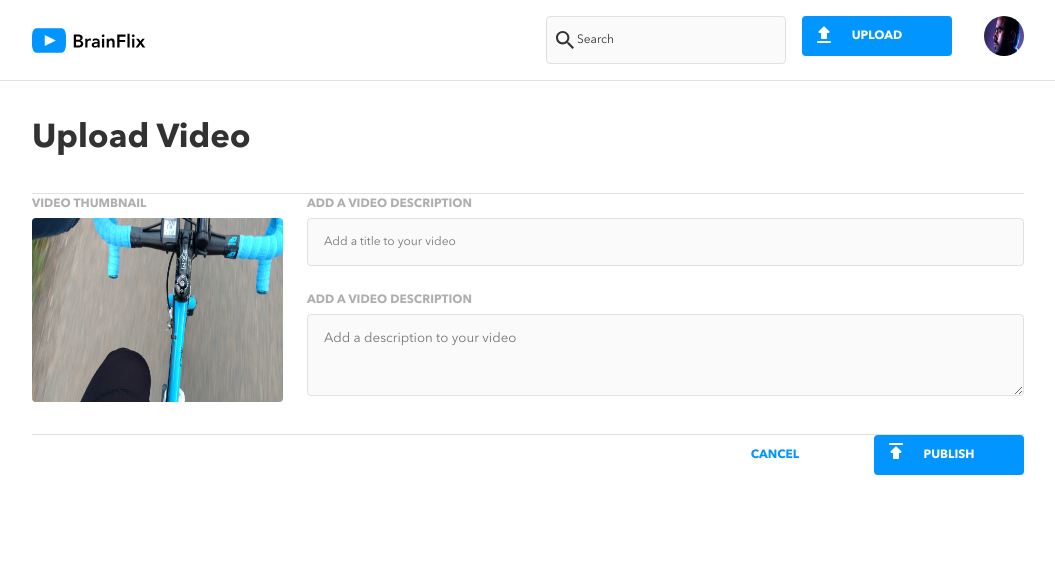
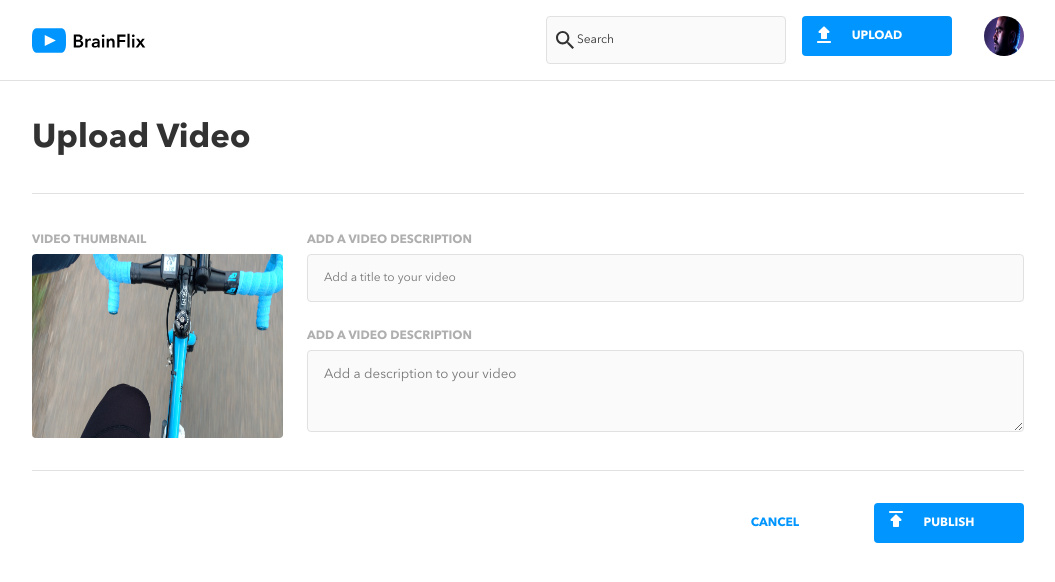
Before and after one commit to SimaRjb/Sima-Rajabi-BrainFlix, a React (Create React App) app: page /upload in a window 1280 px wide. Shown: the top 582 px of the page, without its empty margins (112-1167 px from the left). Built offline with nearby package versions, Linux system fonts and the light colour scheme.

Commit message:
removed comments

```diff
--- a/src/pages/VideoUpload/VideoUpload.jsx
+++ b/src/pages/VideoUpload/VideoUpload.jsx
@@ -1,8 +1,15 @@
 import "./VideoUpload.scss";
 import formImg from "../../assets/images/Upload-video-preview.jpg";
 import publishIcon from "../../assets/icons/publish.svg";
+import { useNavigate } from "react-router-dom";
 
 function VideoUpload() {
+  const navigate = useNavigate();
+  const submitHandler = ()=>{
+    alert("submitted successfully")
+    navigate("/");
+  }
+
   return (
     <main>
       <section className="upload-wrapper">
@@ -16,7 +23,7 @@ function VideoUpload() {
 
             <section className="form-upload-wrapper">
               <div className="form-upload-container">
-                <form-upload className="form-upload">
+                <form onSubmit={submitHandler} className="form-upload">
                   <div className="form-upload__content">
                     <div className="form-upload__left">
                       <div className="form-upload__label-wrapper">
@@ -83,7 +90,7 @@ function VideoUpload() {
                       </button>
                     </div>
                   </div>
-                </form-upload>
+                </form>
               </div>
             </section>
           </div>
```
